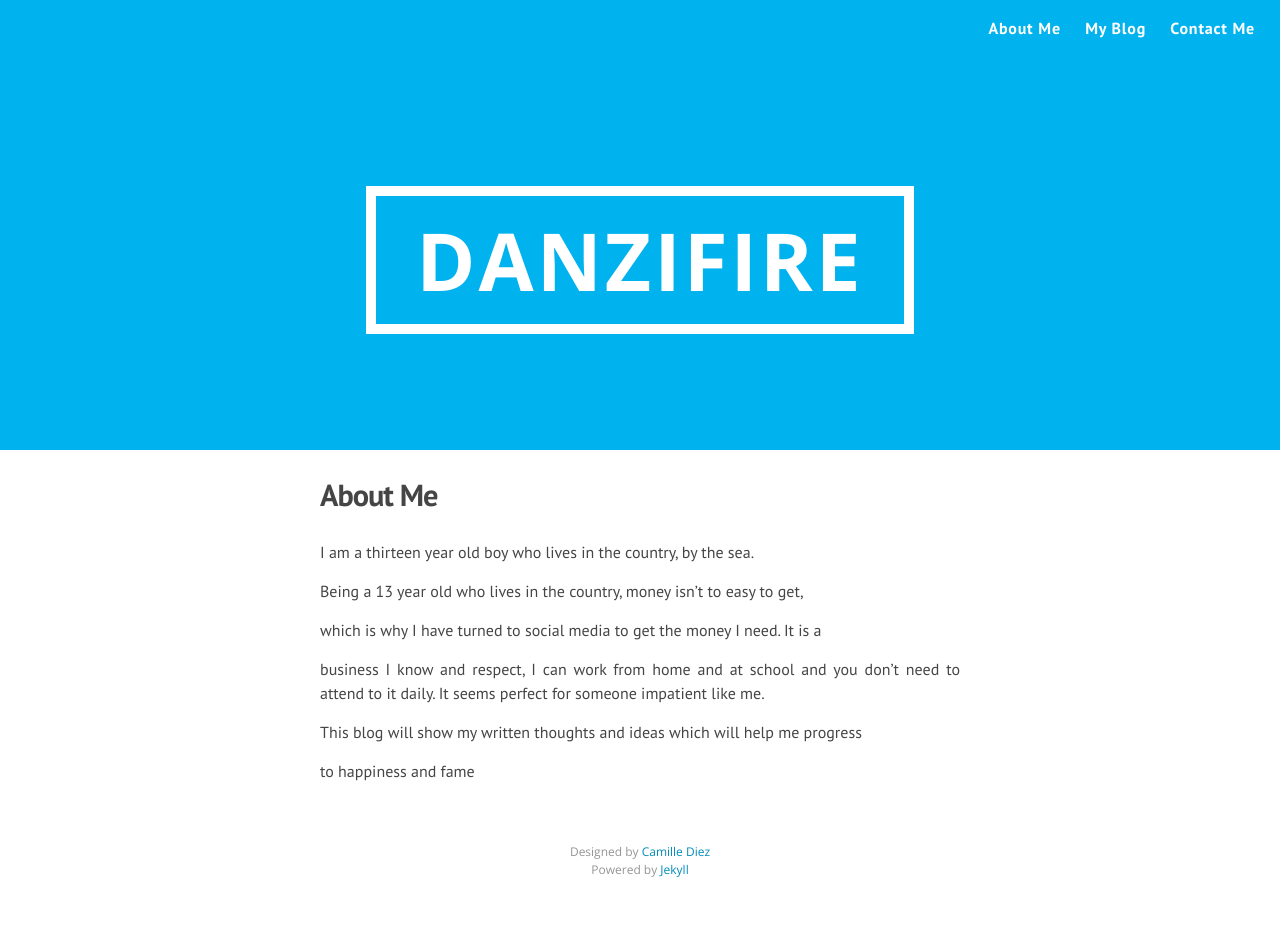
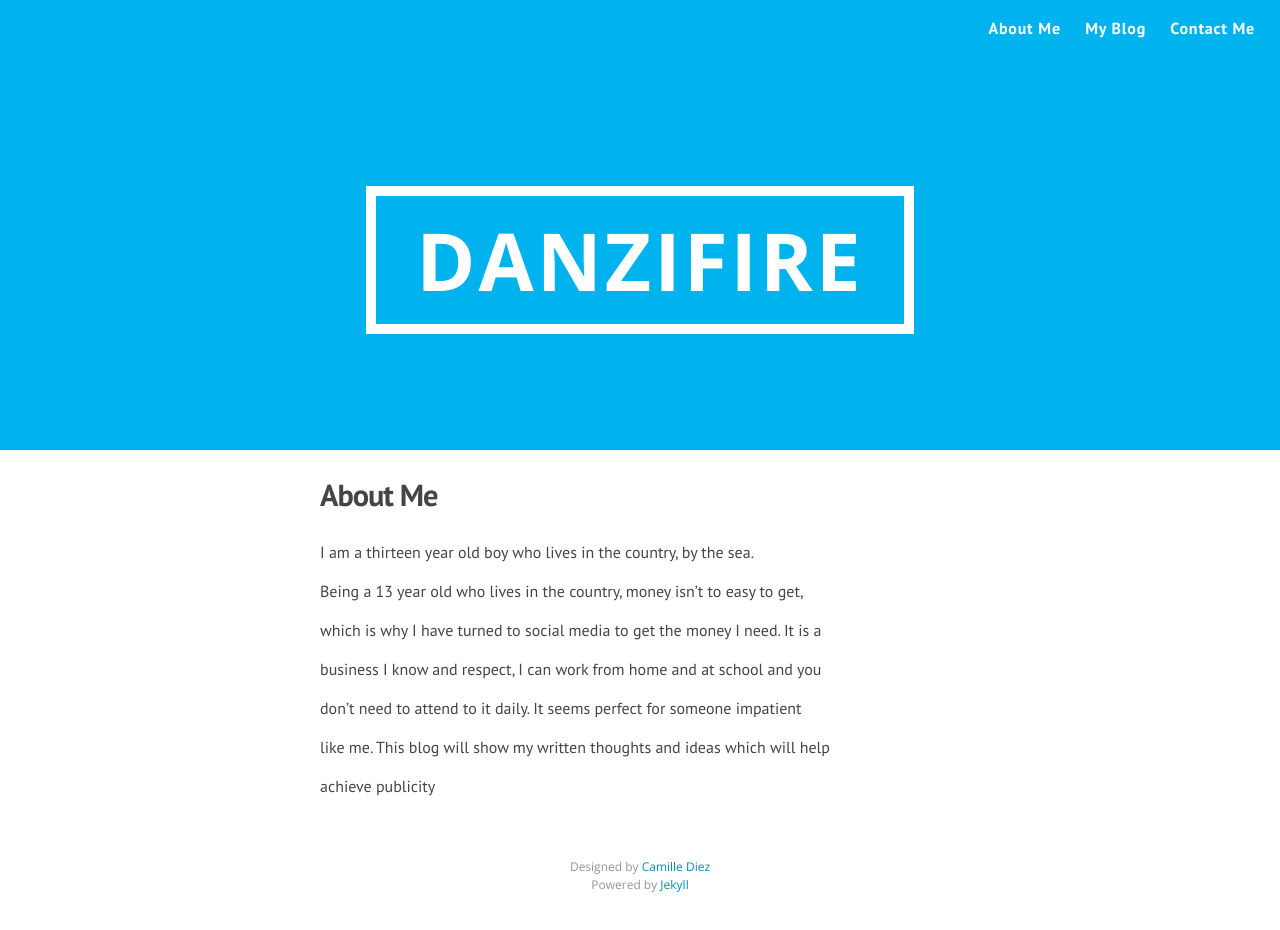
Before and after one commit to danzifire/danzifire.github.io, a Jekyll site: the page built from about.md, in a window 1280 px wide. Built offline with Jekyll 4.4.1, drawn with Linux system fonts in a browser that asks for light colours; nearby versions of some CDN libraries; Markdown is read by kramdown in place of the engine named in the settings.

Commit message:
edit about.md

```diff
--- a/about.md
+++ b/about.md
@@ -9,9 +9,10 @@ Being a 13 year old who lives in the country, money isn't to easy to get,
 
 which is why I have turned to social media to get the money I need. It is a
 
-business I know and respect, I can work from home and at school and you don't
-need to attend to it daily. It seems perfect for someone impatient like me.
+business I know and respect, I can work from home and at school and you
 
-This blog will show my written thoughts and ideas which will help me progress
+don't need to attend to it daily. It seems perfect for someone impatient
 
-to happiness and fame
+like me. This blog will show my written thoughts and ideas which will help
+
+achieve publicity
```
